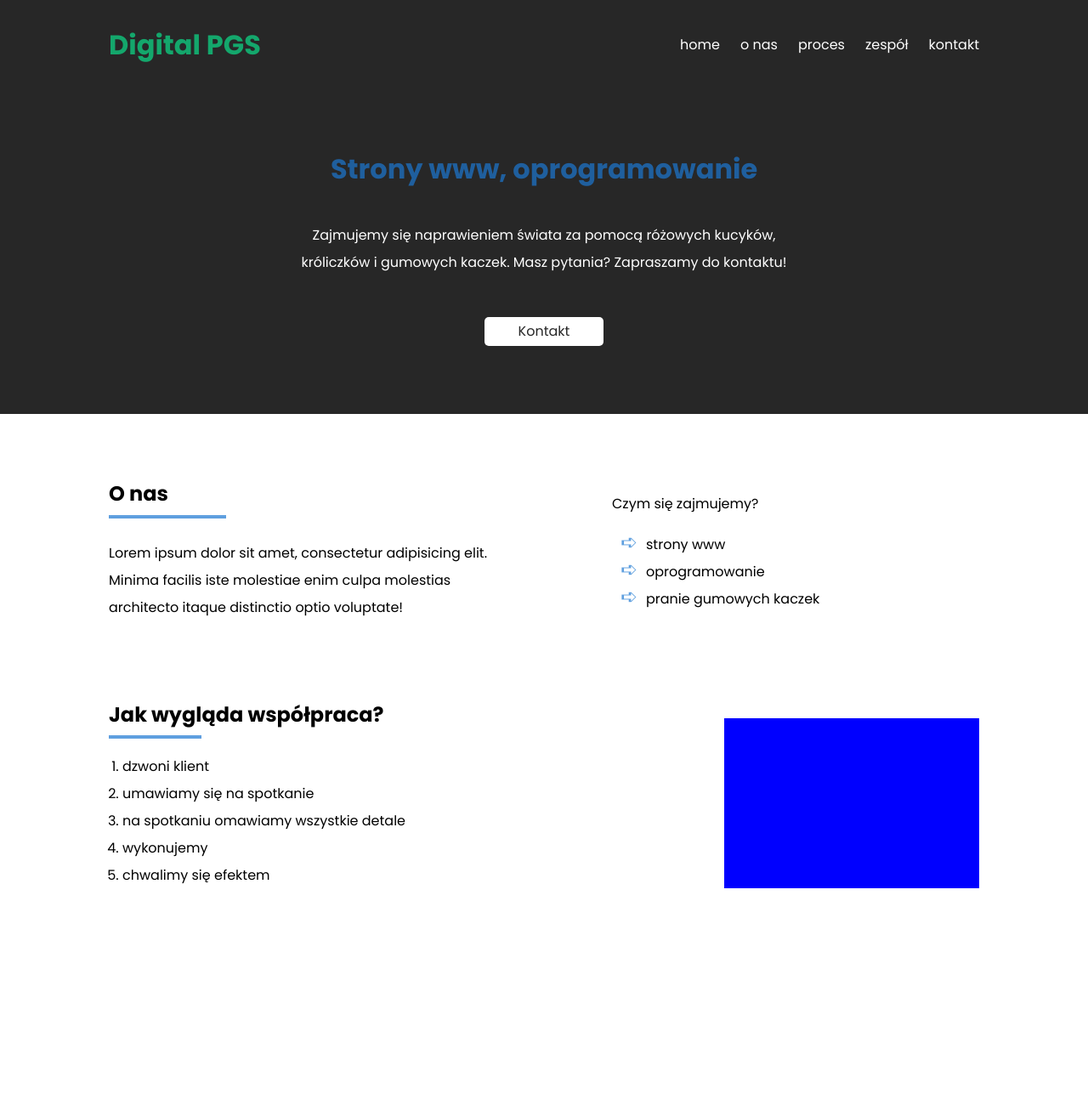
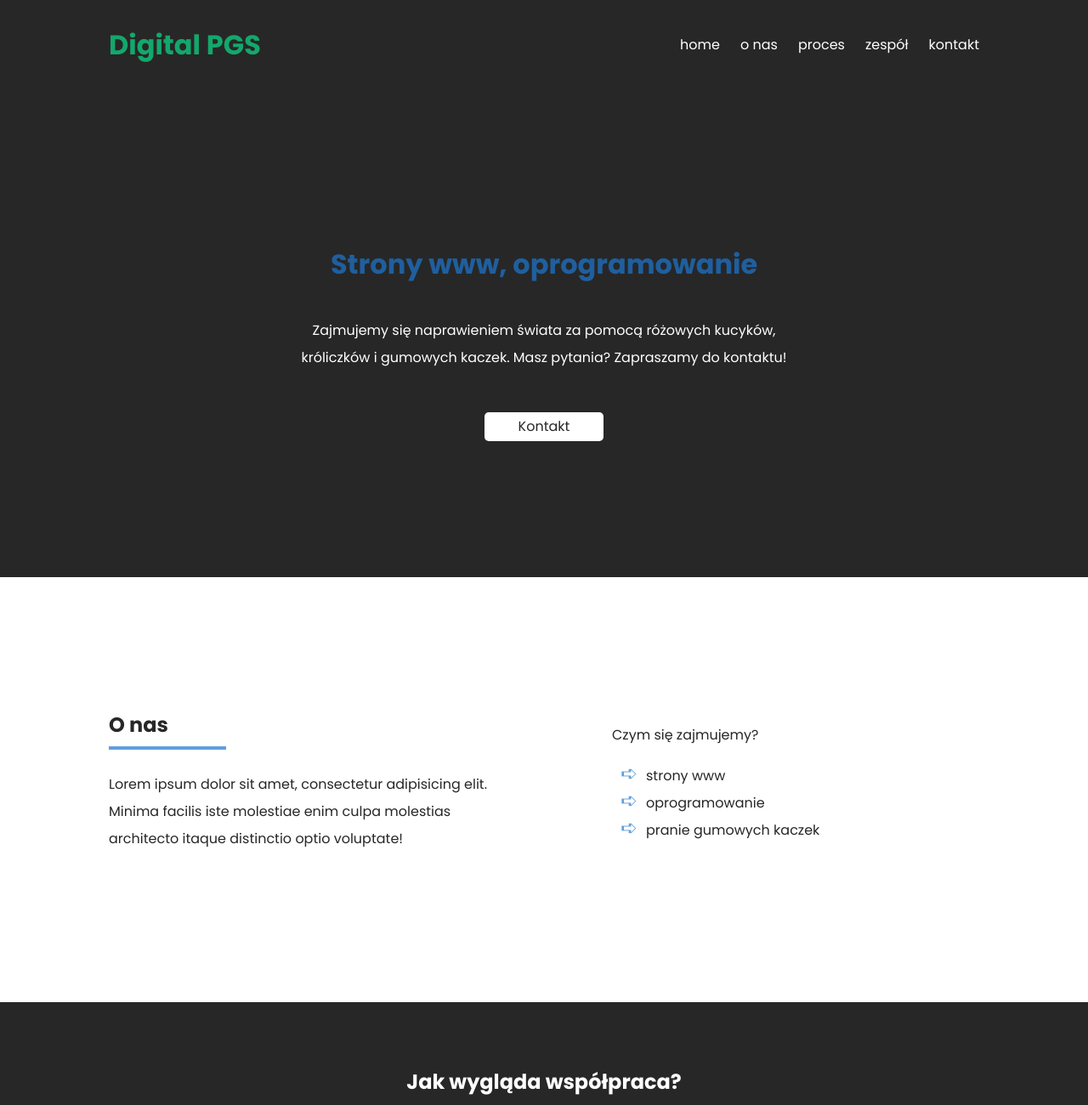
Before and after one commit to sfait/digitalpgs, a plain HTML site: page pl/index.html in a window 1280 px wide. Shown: the top 1300 px of the page at 85% size. Before the commit the page ends 1142 px from the top, so only its background shows below. Drawn offline with nearby package versions, Linux system fonts and the light colour scheme.

Commit message:
Update process

```diff
--- a/css/style.css
+++ b/css/style.css
@@ -22,6 +22,7 @@ body {
     width: 80%;
     max-width: 1250px;
     margin: 0 auto;
+    color: var(--second-color);
     font-family: 'Poppins', sans-serif;
 }
 
@@ -125,7 +126,7 @@ body {
 /* hero */
 .hero {
     width: 100%;
-    padding: 3rem 0 5rem 0;
+    padding: 5rem 0;
     background: var(--second-color);
     margin-bottom: 5rem;
 }
@@ -189,7 +190,7 @@ body {
     position: relative;
 }
 
-.third-header::after {
+.about-us-header:after {
     content: "";
     width: 30%;
     border: 2px solid var(--fourth-color);
@@ -198,7 +199,7 @@ body {
     left: 0;
 }
 
-.third-header:hover::after {
+.about-us-header:hover::after {
     animation: stretch 3s ease-in;
 }
 
@@ -232,10 +233,13 @@ body {
 
 /* process */
 .process {
+    padding: 5rem 0;
+    background: var(--second-color);
     margin-bottom: 5rem;
 }
 
 .process-wrapper {
+    color: var(--base-color);
     display: flex;
     flex-direction: column;
     align-items: center;
@@ -245,14 +249,7 @@ body {
 
 .process-list {
     margin-top: 2rem;
-    padding-left: 1rem;
     line-height: 2;
-}
-
-.photo {
-    width: 300px;
-    height: 200px;
-    background: blue;
 }
 
 /* media queries*/
@@ -268,11 +265,20 @@ body {
     }
 
     /* hero */
+    .hero {
+        padding: 10rem 0;
+        margin-bottom: 10rem;
+    }
+
     .hero-paragraph {
         width: 60%;
     }
 
     /* about-us */
+    .about-us {
+        margin-bottom: 10rem;
+    }
+
     .about-us-wrapper {
         flex-direction: row;
     }
@@ -288,8 +294,8 @@ body {
     }
 
     /* process */
-    .process-wrapper {
-        flex-direction: row;
+    .process {
+        margin-bottom: 10rem;
     }
 }
 
--- a/pl/index.html
+++ b/pl/index.html
@@ -53,7 +53,7 @@
         <section class="about-us" id="about-us">
             <div class="about-us-wrapper wrapper">
                 <div class="info">
-                    <h3 class="third-header">O nas</h3>
+                    <h3 class="third-header about-us-header">O nas</h3>
                     <p class="info-paragraph">
                         Lorem ipsum dolor sit amet, consectetur adipisicing elit. Minima facilis iste molestiae enim culpa molestias architecto itaque distinctio optio voluptate!
                     </p>
@@ -76,7 +76,6 @@
         </section>
         <section class="process" id="process">
             <div class="process-wrapper wrapper">
-                <div class="process-text">
                 <h3 class="third-header">Jak wygląda współpraca?</h3>
                 <ol class="process-list">
                     <li>
@@ -96,10 +95,6 @@
                     </li>
                 </ol>
             </div>
-                <div class="photo">
-
-                </div>
-            </div>
         </section>
     </main>
 </body>
```
Lines whose indentation alone changed are shown as unchanged.
